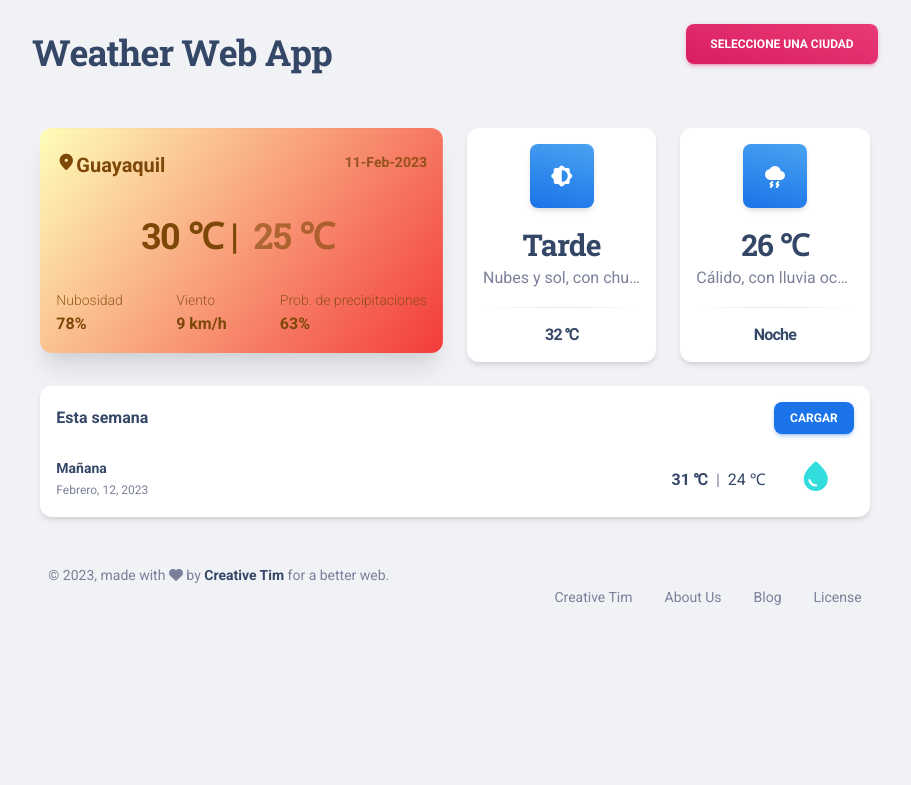
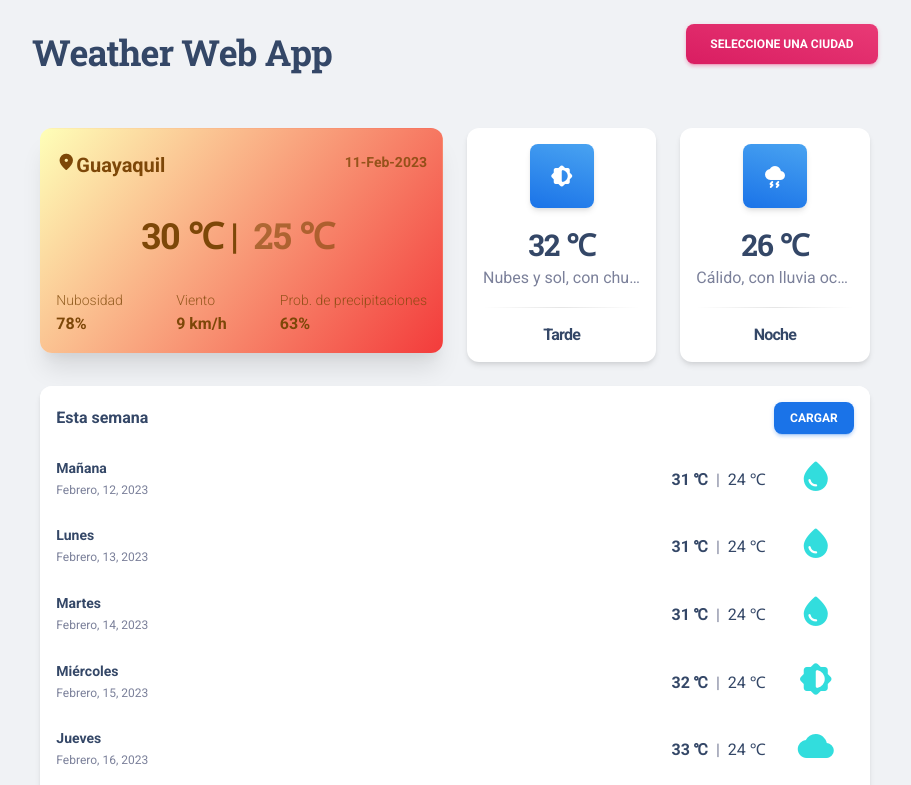
Before and after one commit to oscarcaranqui/weather, a plain HTML site: page index.html in a window 1280 px wide. Both pictures are taken after a click on the button "CARGAR". Shown: the top 785 px of the page, without its empty margins (185-1096 px from the left). Drawn offline with Linux system fonts and the light colour scheme.

Commit message:
Agregado seleccionar ciudad

```diff
--- a/assets/js/weather.js
+++ b/assets/js/weather.js
@@ -1,60 +1,119 @@
 import { weather_data } from './data.js';
 
 
-let loadDayForecastData = () => {
-    const city = document.getElementById("city")
-    city.innerHTML = weather_data[0]["city"]
 
-    const date = document.getElementById("date")
-    date.innerHTML = weather_data[0]["date"]
+function findCity(ciudad){
+    for (let elemento of weather_data){
+        if (elemento["city"]==ciudad){
+            return elemento
+        }
 
-    const maxtemperature = document.getElementById("maxtemperature")
-    maxtemperature.innerHTML = weather_data[0]["maxtemperature"]
+    }
+}
 
-    const mintemperature = document.getElementById("mintemperature")
-    mintemperature.innerHTML = weather_data[0]["mintemperature"]
+let loadDayForecastData = (ciudad = "Guayaquil") => {
+    let selectedCity = findCity(ciudad);
 
-    const cloudiness = document.getElementById("cloudiness")
-    cloudiness.innerHTML = weather_data[0]["cloudiness"]
+    for (let prop in selectedCity){
+        let elem = document.getElementById(prop);
+        if (elem!=null){
+            elem.innerHTML=selectedCity[prop]
+        }
+    }
 
-    const wind = document.getElementById("wind")
-    wind.innerHTML = weather_data[0]["wind"]
-
-    const rainfall = document.getElementById("rainfall")
-    rainfall.innerHTML = weather_data[0]["rainfall"]
-
-    const late_text = document.getElementById("late_text")
-    late_text.innerHTML = weather_data[0]["forecast_today"][0]["temperature"]
-
-    const late_temperature = document.getElementById("late_temperature")
-    late_temperature.innerHTML = weather_data[0]["forecast_today"][0]["text"]
+    let forecast_today = selectedCity["forecast_today"];
 
 
-    const late_forecast = document.getElementById("late_forecast")
-    late_forecast.innerHTML = weather_data[0]["forecast_today"][0]["forecast"]
-
-    const late_icon = document.getElementById("late_icon")
-    late_icon.innerHTML = weather_data[0]["forecast_today"][0]["icon"]
-
-    const night_text = document.getElementById("night_text")
-    night_text.innerHTML = weather_data[0]["forecast_today"][1]["text"]
-
-    const night_temperature = document.getElementById("night_temperature")
-    night_temperature.innerHTML = weather_data[0]["forecast_today"][1]["temperature"]
-
-    const night_forecast = document.getElementById("night_forecast")
-    night_forecast.innerHTML = weather_data[0]["forecast_today"][1]["forecast"]
-
-    const night_icon = document.getElementById("night_icon")
-    night_icon.innerHTML = weather_data[0]["forecast_today"][1]["icon"]
-
+    for (let objeto of forecast_today){
+        let buscar =objeto["lapse"]
+        for (let clave in objeto){
+            find = buscar + "_" + clave;
+            let elem = document.getElementById(find);
+            if (elem!=null){
+                elem.innerHTML=objeto[clave]
+            }
+        }
+    }
 }
 
-let loadWeekForecastData = () => {
+
+
+
+let loadWeekForecastData = (ciudad = 'Guayaquil') => {
+
+    let selectedCity = findCity(ciudad)
+
+    let prediccion =selectedCity["forecast_week"];
+
+    let padre = document.getElementsByClassName("list-group")
+    padre = padre[0]
+    padre.innerHTML = " "
+    for (let dia of prediccion){
+        let tmin = dia["temperature"]["min"];
+        let tmax = dia["temperature"]["max"];
+
+        let contenido = `<li class="list-group-item border-0 d-flex justify-content-between ps-0 mb-2 border-radius-lg">
+    <div class="d-flex flex-column">
+      <h6 class="mb-1 text-dark font-weight-bold text-sm">${dia["text"]}</h6>
+      <span class="text-xs">${dia["date"]}</span>
+    </div>
+    <div class="d-flex align-items-center ">
+      <span class="font-weight-bold text-dark mx-2">${tmax}</span> |  <span class="text-dark mx-2">${tmin}</span>
+      <div class="ms-4"><i class="material-icons fs-2 me-1 rainy">${dia["icon"]}</i></div>
+    </div>
+  </li>`
+    padre.innerHTML += contenido;
+    }
+
 
 
 }
 
 
-loadDayForecastData();
-loadWeekForecastData();
+let cargarCiudades =() => {
+    let element = document.getElementById('dropdownMenuButton');
+    for (let item of weather_data){
+        let ciudad = item["city"]
+        let contenido = `<option value="" selected disabled hidden>Seleccione una ciudad</option>
+        <option class="dropdown-item" value="${ciudad}">${ciudad}</option>`
+        element.innerHTML+=contenido;
+    }
+}
+
+
+document.addEventListener("DOMContentLoaded", (event) => {
+
+    loadDayForecastData();
+    cargarCiudades();
+
+    let element = document.getElementById('loadinfo');
+
+    element.addEventListener('click', (event) => {
+
+        loadWeekForecastData();
+
+    });
+});
+
+let element = document.getElementById("dropdownMenuButton");
+
+    element.addEventListener('change', (event) => {
+    //Código a ejecutar
+    //El event contiene la información del elemento seleccionado
+    let ciudad = event.target.value
+    loadDayForecastData(ciudad);
+
+    let padre = document.getElementsByClassName("list-group")
+    padre = padre[0]
+    padre.innerHTML = " "
+
+
+    let element = document.getElementById('loadinfo');
+
+    element.addEventListener('click', (event) => {
+
+        loadWeekForecastData(ciudad);
+    });
+
+
+});
--- a/index.html
+++ b/index.html
@@ -20,6 +20,9 @@
   <meta name="viewport" content="width=device-width, initial-scale=1, shrink-to-fit=no">
   <link rel="apple-touch-icon" sizes="76x76" href="assets/img/apple-icon.png">
   <link rel="icon" type="image/png" href="assets/img/weather-app.png">
+
+
+
   <title>
     Weather Web App
   </title>
@@ -39,6 +42,7 @@
   <script src="assets/js/data.js" type="module"></script>
   <script src="assets/js/weather.js" type="module"></script>
 
+
 </head>
 
 <body class="g-sidenav-show  bg-gray-200">
@@ -57,7 +61,6 @@
               <div class="dropdown">
                 <select id="dropdownMenuButton" class="btn bg-gradient-primary dropdown-toggl" name="select">
                   <option value="" selected disabled hidden>Seleccione una ciudad</option>
-                  <option class="dropdown-item" value="guayaquil">Guayaquil</option>
 
                 </select>
               </div>
@@ -161,18 +164,6 @@
             <div class="card-body p-3 pb-0">
               <ul class="list-group">
                 <!-- template_forecast -->
-
-                <li class="list-group-item border-0 d-flex justify-content-between ps-0 mb-2 border-radius-lg">
-                  <div class="d-flex flex-column">
-                    <h6 class="mb-1 text-dark font-weight-bold text-sm">Mañana</h6>
-                    <span class="text-xs">Febrero, 12, 2023</span>
-                  </div>
-                  <div class="d-flex align-items-center ">
-                    <span class="font-weight-bold text-dark mx-2">31 ℃</span> |  <span class="text-dark mx-2">24 ℃</span>
-                    <div class="ms-4"><i class="material-icons fs-2 me-1 rainy">water_drop</i></div>
-                  </div>
-                </li>
-
               </ul>
             </div>
           </div>
```
Also changed, not shown: assets/js/data.js (line endings or trailing spaces).
